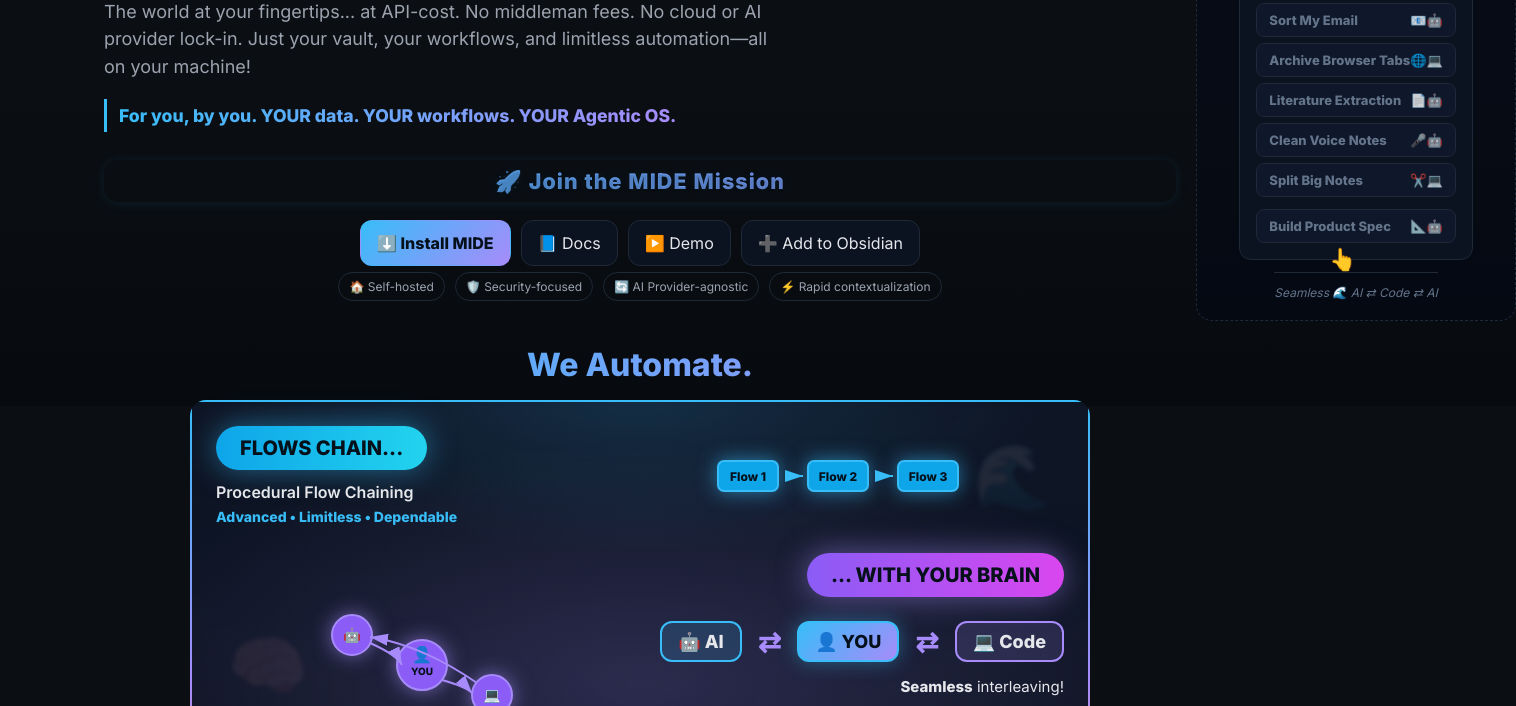
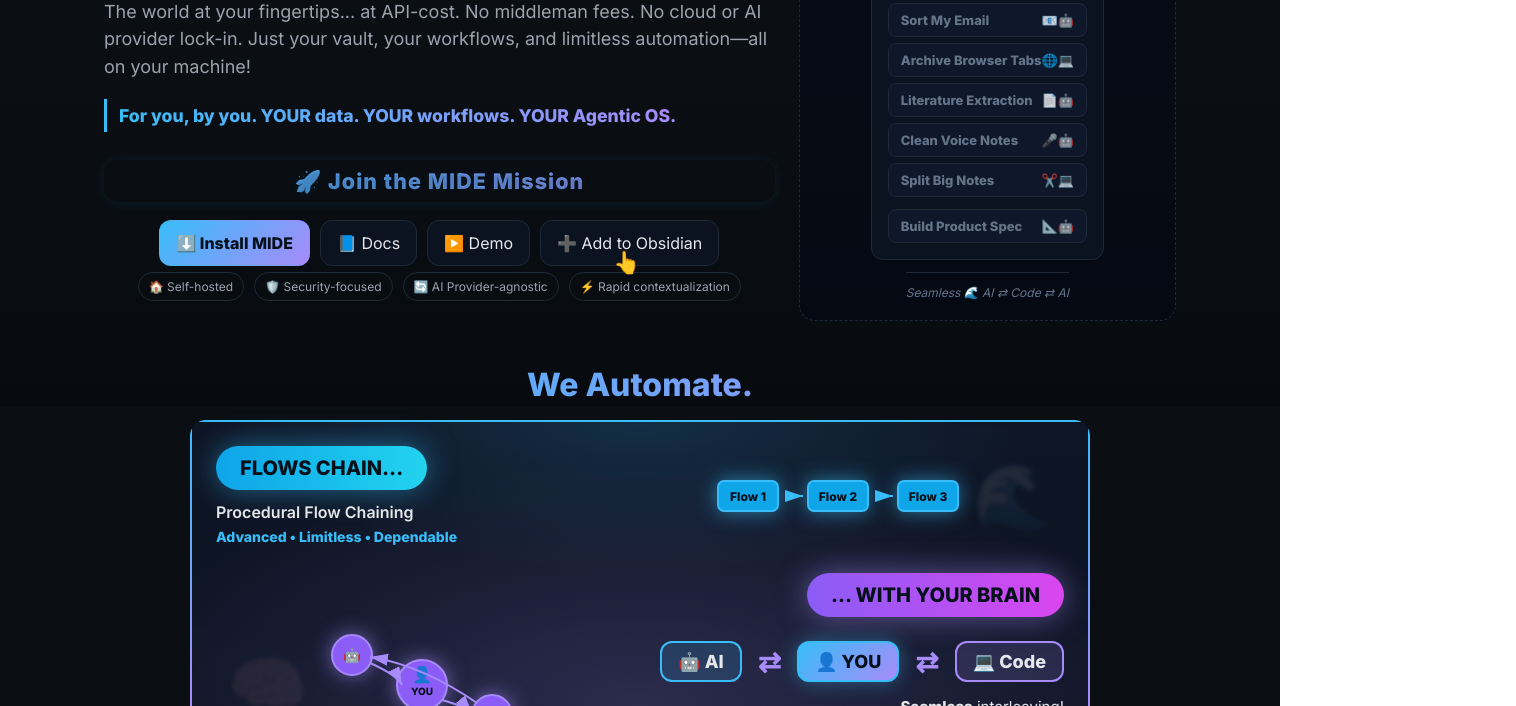
Before and after one commit to KadenMIDE/landing-page, a plain HTML site: page index.html in a window 1280 px wide. Shown: the part 394-1100 px from the top of the page, 1516 px wide, since content can reach past the window. Drawn offline with Linux system fonts and the light colour scheme.

Commit message:
Update index.html

```diff
--- a/index.html
+++ b/index.html
@@ -940,7 +940,9 @@
 
       <!-- Hero -->
       <section class="hero">
-        <div style="position: relative">
+        <div style="display: flex; gap: 24px; align-items: flex-start">
+        <!-- Introduction (invisible wrapper) -->
+        <div style="flex: 2">
           <div style="text-align: center">
             <span class="beta beta-v1">AI-powered • Socially Responsible • Forever-Free</span>
             <span class="beta beta-v2">AI-powered • Socially Responsible • Free</span>
@@ -1018,17 +1020,14 @@
             <span class="pill">⚡️ Rapid contextualization</span>
           </div>
 
-          <!-- Command Palette positioned relative to this container -->
+          </div>
+
+          <!-- Command Palette -->
           <div
             class="panel figure"
             style="
-              position: absolute;
-              top: 0;
-              left: calc(100% + 20px);
+              flex: 1;
               min-height: 420px;
-              width: fit-content;
-              min-width: min(320px, calc(40vw - 40px));
-              max-width: min(400px, calc(40vw - 20px));
               display: flex;
               flex-direction: column;
               padding: 20px;
@@ -2238,7 +2237,7 @@
               "
             >
               We Philanthropize.
-            </h2>
+             </h2>
           </div>
         </div>
       </section>
```
